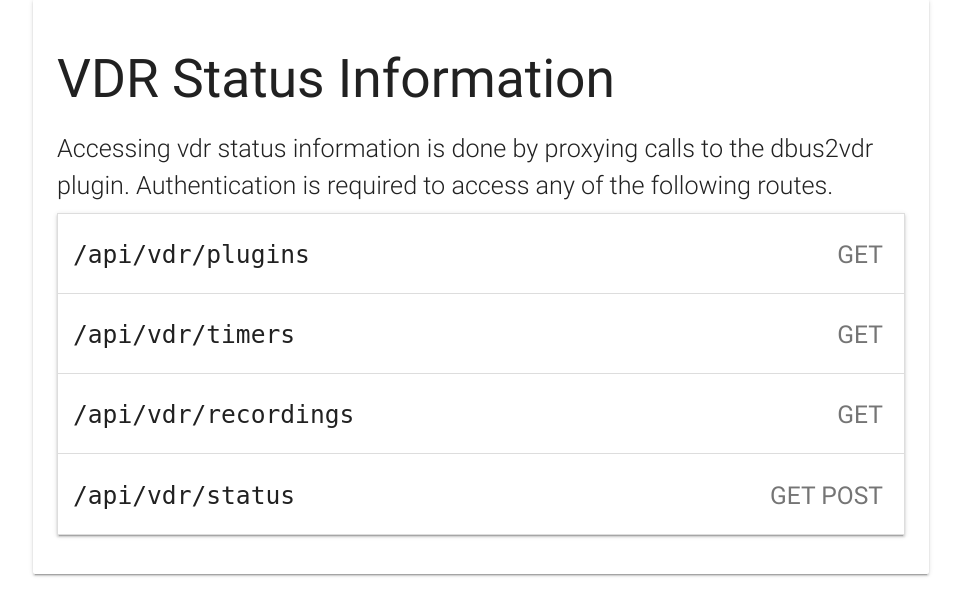
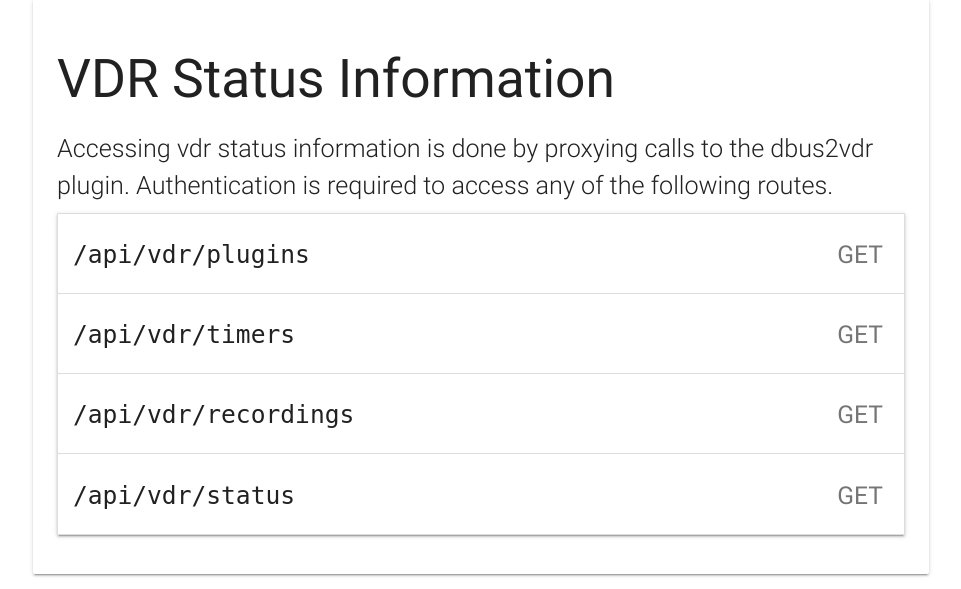
Before and after one commit to seahawk1986/yavdr-backend, a Flask app: page / in a window 1280 px wide. Shown: the part 1893-2482 px from the top of the page, without its empty margins (159-1120 px from the left). Run offline with Flask 2, Linux system fonts and the light colour scheme.

Commit message:
/api/vdr/status should use GET only

```diff
--- a/app/templates/index.html
+++ b/app/templates/index.html
@@ -702,7 +702,7 @@ curl -X GET -H "Content-Type: application/json" \
                <li>
                  <div class="collapsible-header">
                    <code><h5>/api/vdr/status</code></h5>
-                   <span class="badge"><h5>GET POST</h5></span>
+                   <span class="badge"><h5>GET</h5></span>
                  </div>
                  <div class="collapsible-body">
                     <p class="flow-text">
```
